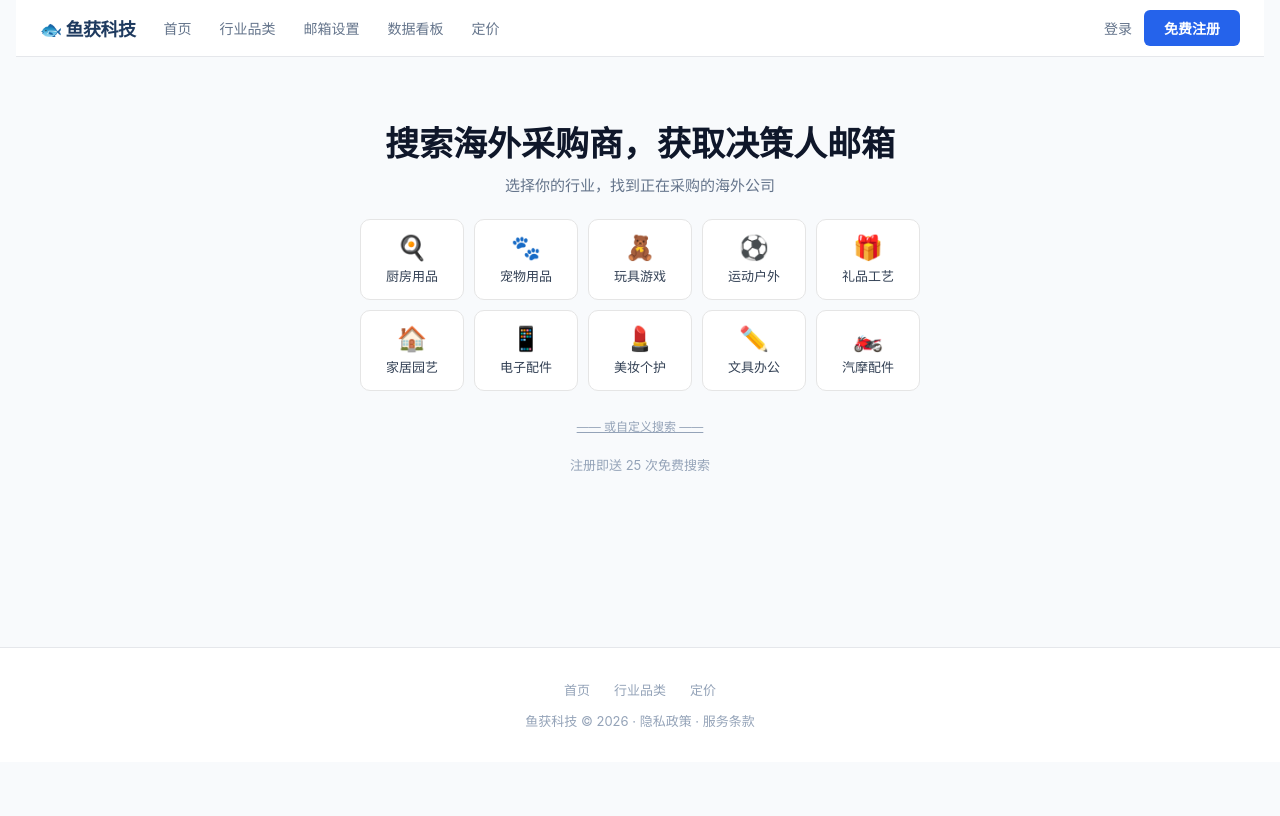
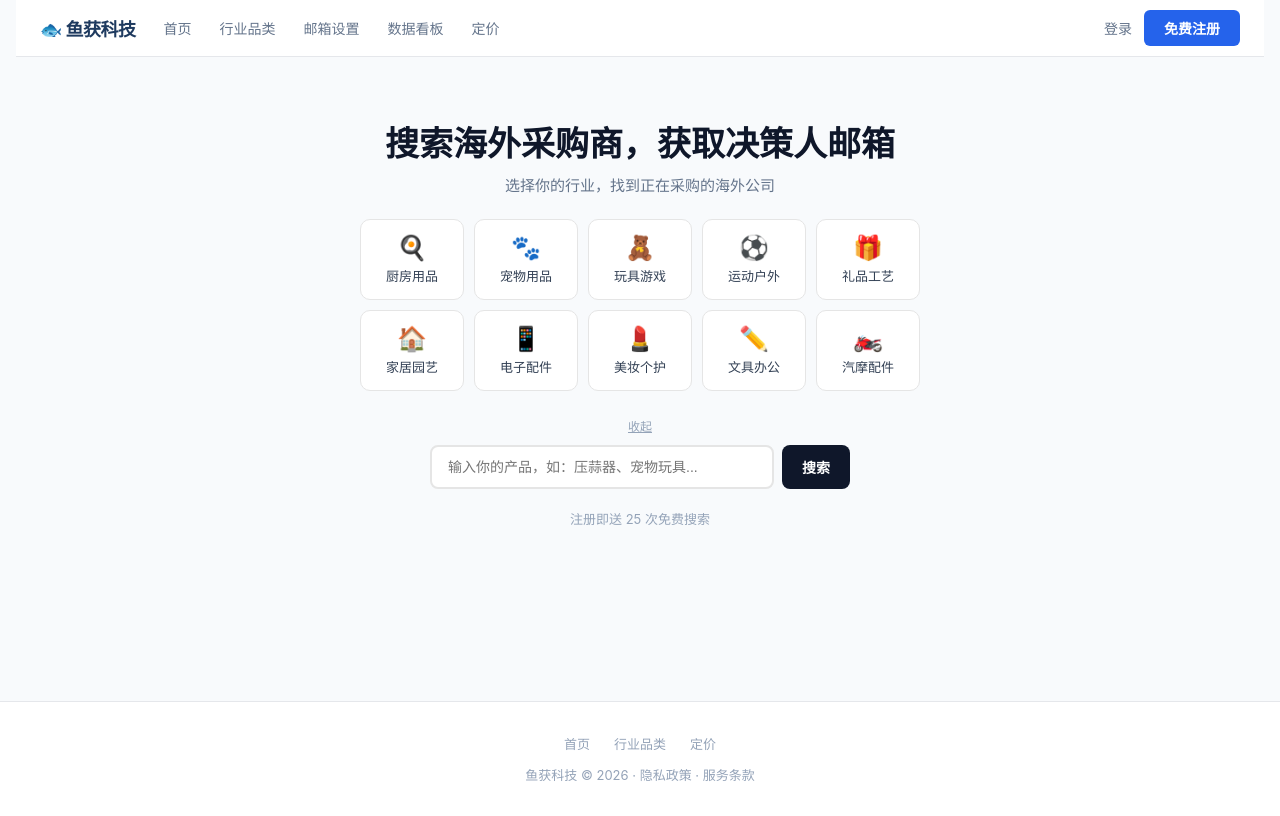
Before and after one commit to 321347/b2b-trade, a Next.js app: page / in a window 1280 px wide. Built offline with nearby package versions, Linux system fonts and the light colour scheme.

Commit message:
自定义搜索默认展开

```diff
--- a/src/app/SearchPage.js
+++ b/src/app/SearchPage.js
@@ -18,7 +18,7 @@ export default function SearchPage({ variant = 'home' }) {
   const [smtpConfigured, setSmtpConfigured] = useState(false);
   const [quota, setQuota] = useState(null);
   const [selectedIndustry, setSelectedIndustry] = useState(null);
-  const [showCustom, setShowCustom] = useState(false);
+  const [showCustom, setShowCustom] = useState(true);
   const inputRef = useRef(null);
   const isHome = variant === 'home';
 
```
